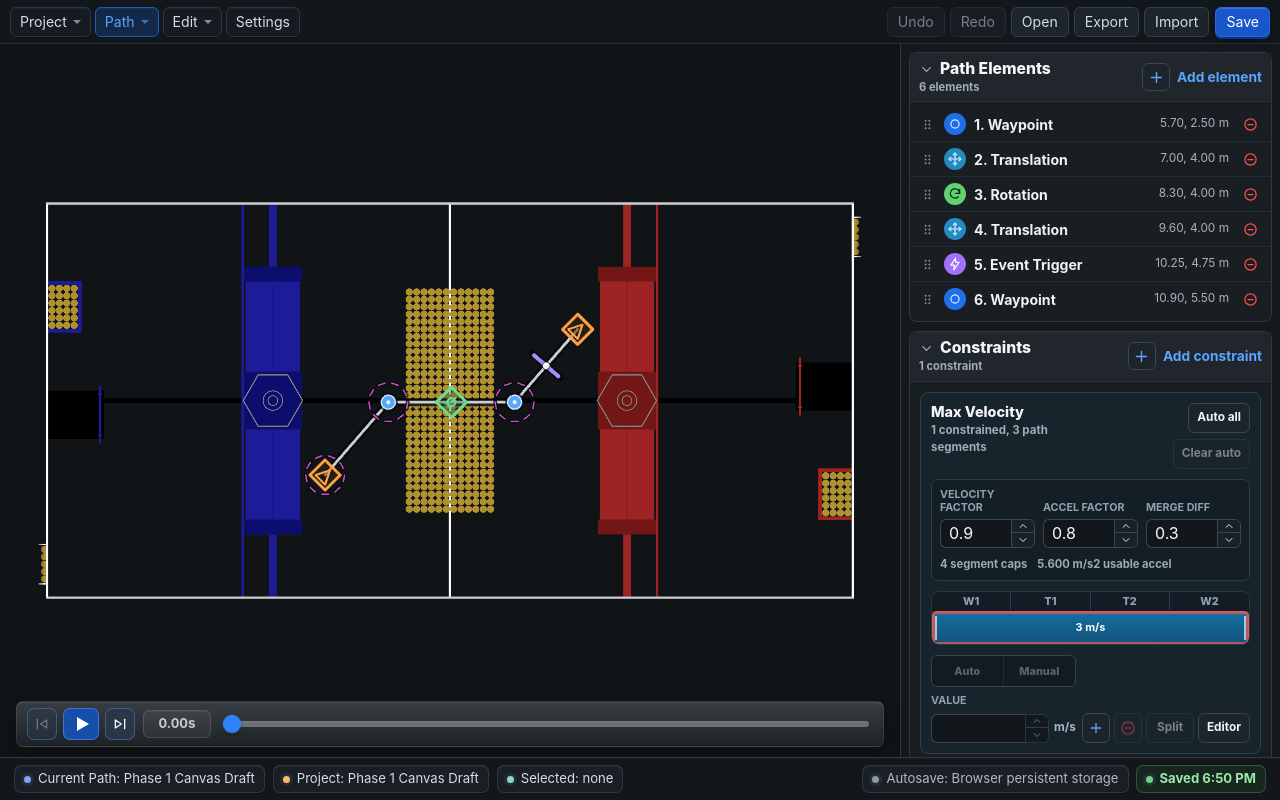
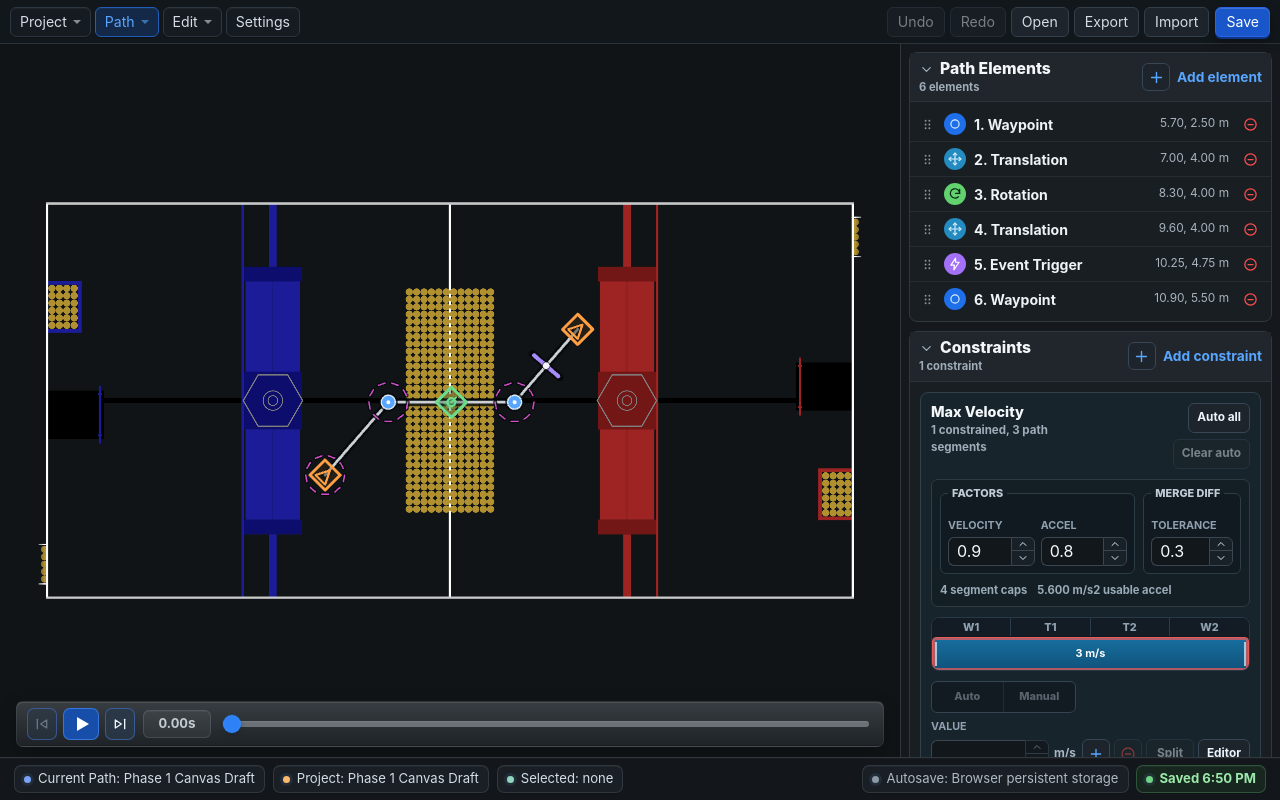
Before and after one commit to edanliahovetsky/BLine-Web, a React (Vite) app: page / in a window 1280 px wide. Built offline with nearby package versions, Linux system fonts and the light colour scheme.

Commit message:
Group auto velocity controls

```diff
--- a/src/ui/app/AppShell.css
+++ b/src/ui/app/AppShell.css
@@ -1596,12 +1596,41 @@ select {
 
 .auto-velocity-inline {
   display: grid;
-  grid-template-columns: repeat(3, minmax(0, 1fr));
+  grid-template-columns: minmax(0, 2fr) minmax(92px, 1fr);
   gap: 8px;
   padding: 8px;
   border: 1px solid #2e3b43;
   border-radius: 7px;
   background: #141f25;
+}
+
+.auto-velocity-inline__group {
+  display: grid;
+  gap: 6px;
+  min-inline-size: 0;
+  min-width: 0;
+  margin: 0;
+  padding: 6px 7px 7px;
+  border: 1px solid #2d3d48;
+  border-radius: 6px;
+  background: #111a20;
+}
+
+.auto-velocity-inline__group legend {
+  min-width: 0;
+  padding: 0 4px;
+  color: #c0ccd6;
+  font-size: 0.68rem;
+  font-weight: 780;
+  line-height: 1.1;
+  text-transform: uppercase;
+}
+
+.auto-velocity-inline__group-fields {
+  display: grid;
+  grid-template-columns: repeat(2, minmax(0, 1fr));
+  gap: 6px;
+  min-width: 0;
 }
 
 .auto-velocity-inline label {
--- a/src/ui/sidebar/sections/ConstraintEditor.tsx
+++ b/src/ui/sidebar/sections/ConstraintEditor.tsx
@@ -1327,8 +1327,11 @@ function AutoVelocityInlineControls({
 }): JSX.Element {
   return (
     <div className="auto-velocity-inline" data-testid="auto-velocity-controls">
+      <fieldset className="auto-velocity-inline__group auto-velocity-inline__group--factors">
+        <legend>Factors</legend>
+        <div className="auto-velocity-inline__group-fields">
           <label>
-        <span>Velocity factor</span>
+            <span>Velocity</span>
             <NumberStepperControl
               ariaLabel="Velocity safety factor"
               value={settings.velocitySafetyFactor}
@@ -1344,7 +1347,7 @@ function AutoVelocityInlineControls({
             />
           </label>
           <label>
-        <span>Accel factor</span>
+            <span>Accel</span>
             <NumberStepperControl
               ariaLabel="Acceleration safety factor"
               value={settings.accelerationSafetyFactor}
@@ -1359,8 +1362,12 @@ function AutoVelocityInlineControls({
               }
             />
           </label>
+        </div>
+      </fieldset>
+      <fieldset className="auto-velocity-inline__group auto-velocity-inline__group--merge">
+        <legend>Merge diff</legend>
         <label>
-        <span>Merge diff</span>
+          <span>Tolerance</span>
           <NumberStepperControl
             ariaLabel="Auto velocity merge diff"
             value={settings.mergeToleranceMps}
@@ -1375,6 +1382,7 @@ function AutoVelocityInlineControls({
             }
           />
         </label>
+      </fieldset>
       <div className="auto-velocity-inline__summary">
         <span>{profile.segmentCaps.length} segment caps</span>
         <span>{formatValue(profile.usableMaxAccelerationMps2)} m/s2 usable accel</span>
```
Also changed, not shown: 1 other file (tests, documents, lock files or other folders). Lines whose indentation alone changed are shown as unchanged.
